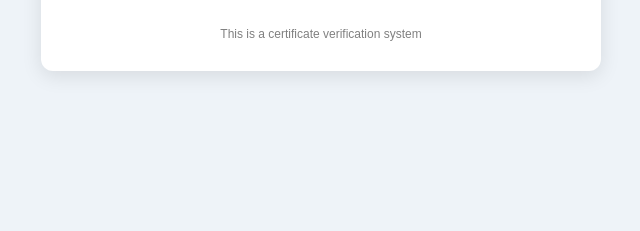
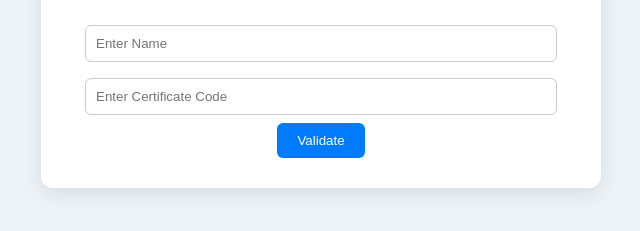
Before and after one commit to hub-opito/verification-code, a plain HTML site: page index.html in a window 1280 px wide. Shown: the part 161-392 px from the top of the page, without its empty margins (319-959 px from the left). Drawn offline with Linux system fonts and the light colour scheme.

Commit message:
Update index.html

```diff
--- a/index.html
+++ b/index.html
@@ -3,12 +3,11 @@
 <head>
 <meta charset="UTF-8">
 <title>Certificate Validation</title>
+
 <style>
 body {
   font-family: Arial, sans-serif;
   background: #eef3f8;
-      margin: 0;
-      padding: 0;
 }
 
 .container {
@@ -21,59 +20,59 @@
   text-align: center;
 }
 
-    h2 {
-      margin-bottom: 20px;
+input {
+  width: 90%;
+  padding: 10px;
+  margin: 8px 0;
+  border-radius: 6px;
+  border: 1px solid #ccc;
+}
+
+button {
+  padding: 10px 20px;
+  border: none;
+  background: #007bff;
+  color: white;
+  border-radius: 6px;
+  cursor: pointer;
 }
 
 .status-valid {
   color: green;
   font-weight: bold;
   font-size: 20px;
-      margin-bottom: 15px;
 }
 
 .status-invalid {
   color: red;
   font-weight: bold;
   font-size: 20px;
-      margin-bottom: 15px;
 }
 
 .data {
   text-align: left;
   margin-top: 20px;
 }
+</style>
 
-    .data p {
-      margin: 8px 0;
-    }
-
-    .footer {
-      margin-top: 30px;
-      font-size: 12px;
-      color: gray;
-    }
-  </style>
 </head>
 <body>
 
 <div class="container">
   <h2>Certificate Validation</h2>
 
+  <input type="text" id="name" placeholder="Enter Name">
+  <input type="text" id="code" placeholder="Enter Certificate Code">
+
+  <br>
+  <button onclick="validateCert()">Validate</button>
+
   <div id="result"></div>
-
-  <div class="footer">
-    This is a certificate verification system
-  </div>
 </div>
 
 <script>
-window.onload = function() {
-  const params = new URLSearchParams(window.location.search);
-  const name = params.get("name");
-  const code = params.get("code");
 
-  // DATA VALID (bisa kamu tambah)
+// DATA VALID
 const validData = [
   {
     name: "Zainul Abidin",
@@ -84,10 +83,30 @@ window.onload = function() {
   }
 ];
 
+// AUTO ISI DARI URL
+window.onload = function() {
+  const params = new URLSearchParams(window.location.search);
+  const name = params.get("name");
+  const code = params.get("code");
+
+  if(name) document.getElementById("name").value = name;
+  if(code) document.getElementById("code").value = code;
+
+  // OPTIONAL: AUTO VALIDATE LANGSUNG
+  if(name && code){
+    validateCert();
+  }
+};
+
+// FUNCTION VALIDASI
+function validateCert() {
+  const name = document.getElementById("name").value;
+  const code = document.getElementById("code").value;
+
   let found = validData.find(d => d.name === name && d.code === code);
 
-  if(name && code && found) {
-    document.getElementById("result").innerHTML =
+  if(found) {
+    document.getElementById("result").innerHTML = `
       <div class="status-valid">✔ Certificate is VALID</div>
       <div class="data">
         <p><b>Name:</b> ${found.name}</p>
@@ -96,13 +115,14 @@ window.onload = function() {
         <p><b>Issued:</b> ${found.issue}</p>
         <p><b>Expire:</b> ${found.expire}</p>
       </div>
-    ;
+    `;
   } else {
-    document.getElementById("result").innerHTML =
+    document.getElementById("result").innerHTML = `
       <div class="status-invalid">✖ Certificate NOT FOUND</div>
-    ;
+    `;
   }
 }
+
 </script>
 
 </body>
```
Lines whose indentation alone changed are shown as unchanged.
